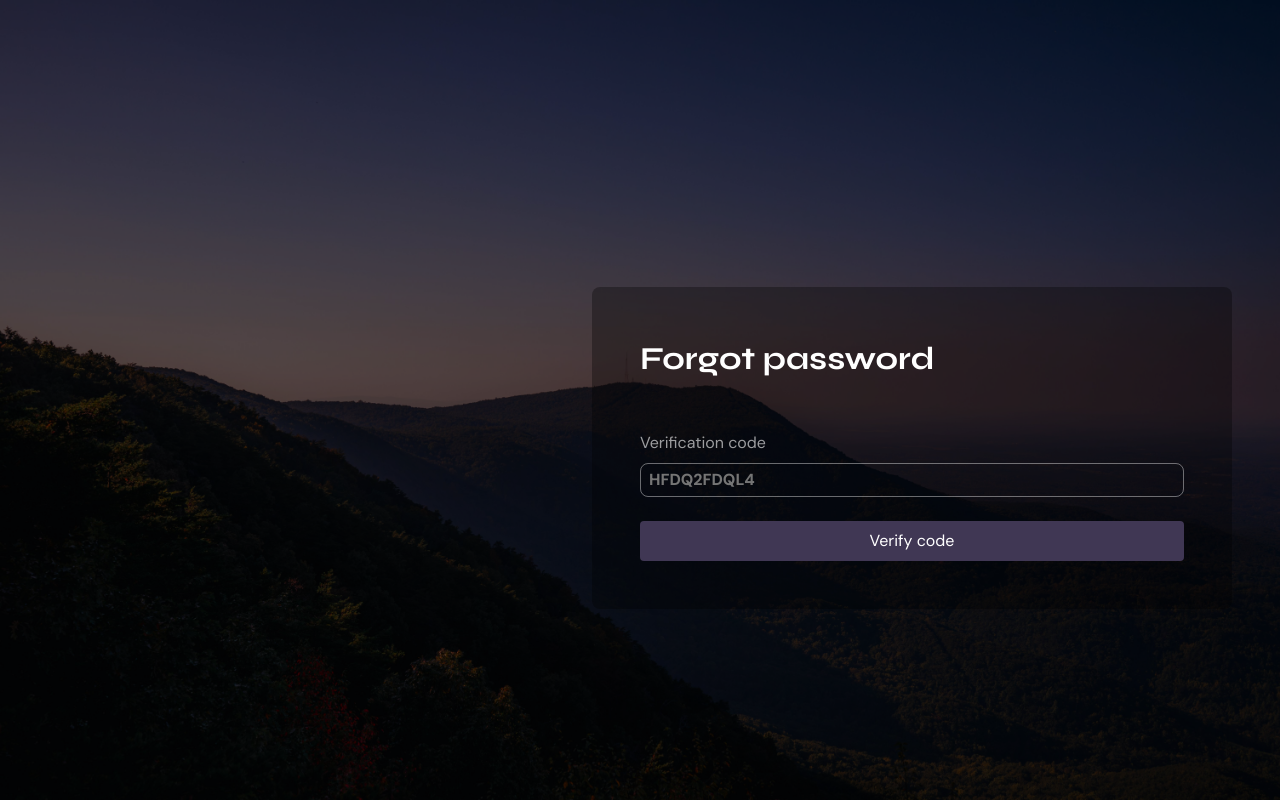
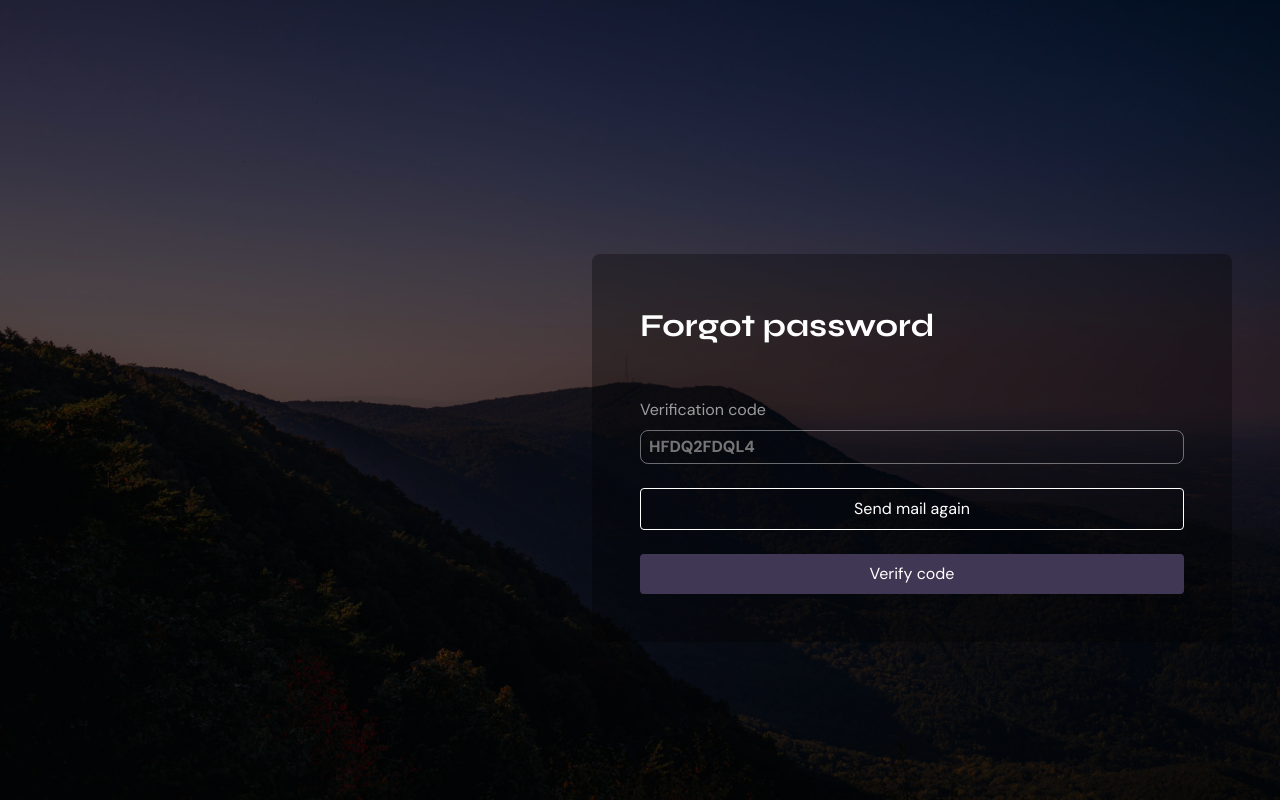
Before and after one commit to Jonasdebruyne/GLINT_frontend, a Vue app: page /verificationCode in a window 1280 px wide. Built offline with nearby package versions, Linux system fonts and the light colour scheme.

Commit message:
feat: send verification link again

```diff
--- a/src/views/ForgotPassword.vue
+++ b/src/views/ForgotPassword.vue
@@ -51,34 +51,6 @@ const sendMail = async () => {
     }
   }
 };
-
-const verifyCode = async () => {
-  if (!verificationCode.value) {
-    errorMessage.value = "Voer de verificatiecode in.";
-    return;
-  }
-
-  try {
-    const response = await axios.post(`${baseURL}/users/verify-code`, {
-      code: verificationCode.value,
-      email: email.value,
-    });
-
-    if (response && response.status >= 200 && response.status < 300) {
-      errorMessage.value = "";
-      router.push("/reset-password");
-    } else {
-      errorMessage.value = "Er is een onverwachte fout opgetreden.";
-    }
-  } catch (error) {
-    if (error.response) {
-      errorMessage.value =
-        "Er is een fout opgetreden bij het verifiëren van de code.";
-    } else {
-      errorMessage.value = "Netwerkfout.";
-    }
-  }
-};
 </script>
 
 <template>
@@ -100,24 +72,7 @@ const verifyCode = async () => {
 
           <p v-if="errorMessage" class="error">{{ errorMessage }}</p>
 
-          <button class="submitBtn" type="submit">Send mail</button>
-        </form>
-
-        <form v-if="verificationCode" @submit.prevent="verifyCode">
-          <div class="column">
-            <label for="verificationCode">Verification code</label>
-            <input
-              id="verificationCode"
-              v-model="verificationCode"
-              type="text"
-              placeholder="HFDQ2FDQL4"
-              required
-            />
-          </div>
-
-          <p v-if="errorMessage" class="error">{{ errorMessage }}</p>
-
-          <button class="submitBtn" type="submit">Verify code</button>
+          <button class="submitBtn active" type="submit">Send mail</button>
         </form>
       </div>
     </div>
@@ -176,7 +131,7 @@ form {
   color: #d34848;
 }
 
-button {
+.submitBtn {
   background-color: #403754;
   color: var(--white);
   border: none;
--- a/src/views/VerificationCode.vue
+++ b/src/views/VerificationCode.vue
@@ -5,9 +5,15 @@ import axios from "axios";
 
 const email = ref("");
 const verificationCode = ref("");
+const successMessage = ref("");
 const errorMessage = ref("");
 const router = useRouter();
 const route = useRoute();
+
+const isValidEmail = (email: string) => {
+  const re = /^[^\s@]+@[^\s@]+\.[^\s@]+$/;
+  return re.test(email);
+};
 
 const isValidCode = (code: string) => {
   return code.trim() !== "";
@@ -23,6 +29,34 @@ const isProduction = window.location.hostname !== "localhost";
 const baseURL = isProduction
   ? "https://glint-backend-admin.onrender.com/api/v1"
   : "http://localhost:3000/api/v1";
+
+const sendMail = async () => {
+  if (!isValidEmail(email.value)) {
+    errorMessage.value = "Voer een geldig e-mailadres in.";
+    return;
+  }
+
+  try {
+    const response = await axios.post(`${baseURL}/users/forgot-password`, {
+      email: email.value,
+    });
+
+    if (response && response.status >= 200 && response.status < 300) {
+      errorMessage.value = "";
+      router.push({ path: "/verificationCode", query: { email: email.value } });
+    } else {
+      errorMessage.value = "Er is een onverwachte fout opgetreden.";
+    }
+    successMessage.value = "De mail is succesvol opnieuw verstuurd.";
+  } catch (error) {
+    if (error.response && error.response.status === 404) {
+      errorMessage.value = "Gebruiker niet gevonden.";
+    } else {
+      errorMessage.value =
+        "Er is een fout opgetreden bij het versturen van de e-mail.";
+    }
+  }
+};
 
 const verifyCode = async () => {
   if (!isValidCode(verificationCode.value)) {
@@ -80,8 +114,12 @@ const verifyCode = async () => {
           </div>
 
           <p v-if="errorMessage" class="error">{{ errorMessage }}</p>
+          <p v-if="successMessage" class="success">{{ successMessage }}</p>
 
-          <button class="submitBtn" type="submit">Verify code</button>
+          <button class="submitBtn" type="button" @click="sendMail">
+            Send mail again
+          </button>
+          <button class="submitBtn active" type="submit">Verify code</button>
         </form>
       </div>
     </div>
@@ -136,11 +174,23 @@ form {
   width: 100%;
 }
 
+.success {
+  color: #008000;
+}
+
 .error {
   color: #d34848;
 }
 
-button {
+.submitBtn {
+  border: 1px solid var(--white);
+  background-color: transparent;
+  color: var(--white);
+  border-radius: 4px;
+  padding: 8px;
+}
+
+.submitBtn.active {
   background-color: #403754;
   color: var(--white);
   border: none;
```
